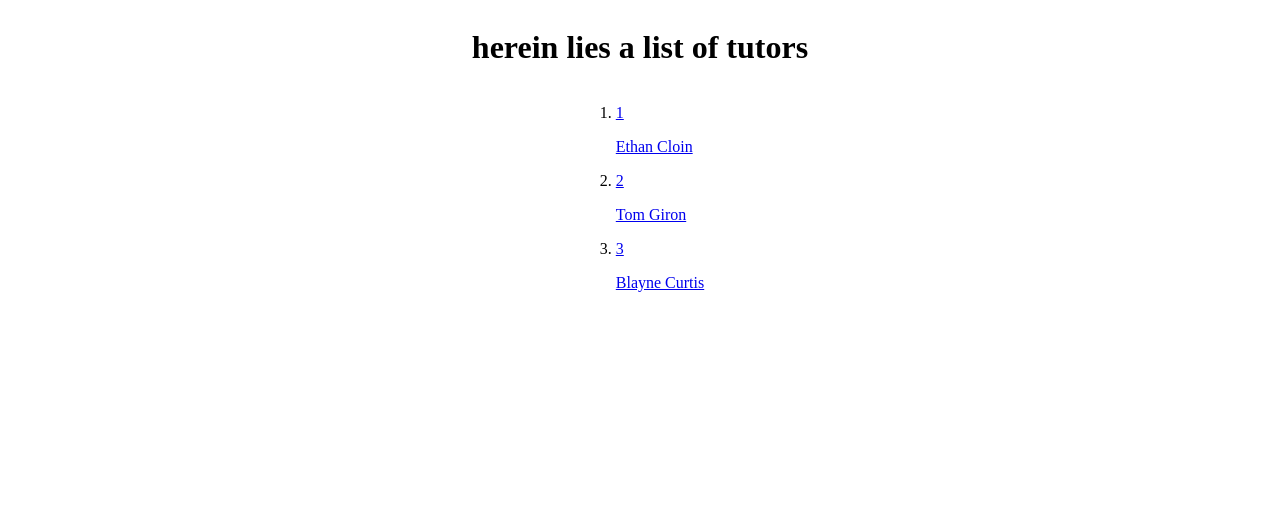
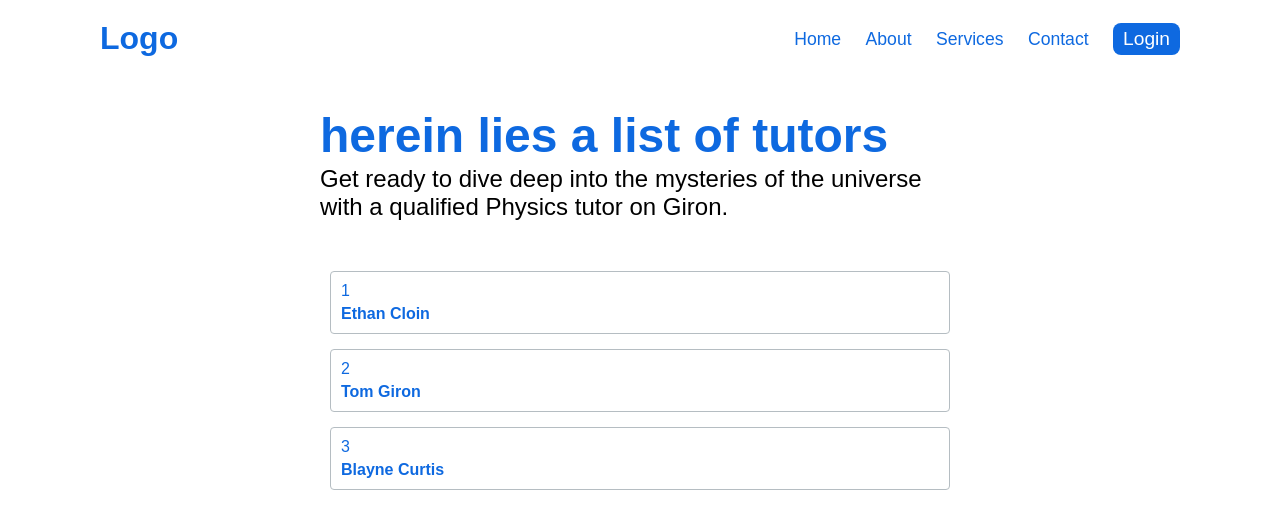
Before and after one commit to EthanCloin/giron-tutoring-poc, a Flask app: page /tutors/ in a window 1280 px wide. Shown: the top 529 px of the page. Run offline with Flask 3, Linux system fonts and the light colour scheme; data comes from the database, SQL or seed files in the repository.

Commit message:
Styling for tutor list page.

```diff
--- a/app/static/css/main.css
+++ b/app/static/css/main.css
@@ -1,3 +1,15 @@
+:root {
+  --primary-color: #b5bdc2;
+  --secondary-color: #0e69e0;
+}
+
+* {
+  margin: 0;
+  padding: 0;
+  box-sizing: border-box;
+  font-family: Arial, Helvetica, sans-serif;
+}
+
 main {
   display: flex;
   flex-direction: column;
--- /dev/null
+++ b/app/static/css/navbar.css
@@ -0,0 +1,48 @@
+header {
+    position: relative;
+    left: 0;
+    top: 0;
+    width: 100%;
+    padding: 20px 100px;
+    display: flex;
+    justify-content: space-between;
+    align-items: center;
+    z-index: 99;
+}
+
+.logo {
+    font-size: 2em;
+    color: var(--secondary-color);
+    user-select: none;
+}
+
+.navigation a {
+    position: relative;
+    font-size: 1.1em;
+    color: var(--secondary-color);
+    text-decoration: none;
+    font-weight: 500;
+    margin-left: 20px;
+    transition: color 0.3s ease;
+}
+
+.navigation a:hover {
+    color: #0f1d6d;
+}
+
+.btnLogin {
+    color: #fff;
+    padding: 5px 10px;
+    font-size: 1.2rem;
+    border-radius: 8px;
+    margin-left: 20px;
+    background: var(--secondary-color);
+    cursor: pointer;
+    border: none;
+    outline: none;
+    transition: 0.3s ease;
+}
+
+.btnLogin:hover {
+    background: #0f1d6d;
+}
--- /dev/null
+++ b/app/static/css/tutors.css
@@ -0,0 +1,61 @@
+.tutor-list-header {
+    width: 100%;
+    color: var(--secondary-color);
+    font-size: 1.5rem;
+    padding: 30px 25% 30px 25%;
+}
+
+.tutor-list-header h1 {
+    line-height: 1.2;
+    font-weight: 600;
+}
+
+.tutor-list-header p {
+    color: #000;
+}
+
+.tutors-wrapper {
+    padding: 20px;
+    width: 100%;
+    align-items: center;
+}
+
+.tutors-list {
+    list-style-type: none;
+    display: flex;
+    flex-direction: column;
+    justify-content: center;
+    padding: 0 25%;
+    gap: 15px
+}
+
+.tutors-list__item-wrapper {
+    padding: 10px;
+    background-color: #fff;
+    border-radius: 4px;
+    min-width: 30%;
+    min-height: auto;
+    flex: 1;
+    border: 1px solid var(--primary-color);
+    transition: border 0.3s ease;
+}
+
+.tutors-list__item-wrapper:hover {
+    border: 1px solid #000;
+}
+
+.tutors-list__hyperlink {
+    text-decoration: none;
+    color: var(--secondary-color);
+    display: block;
+}
+
+.tutors-list-item__id,
+.tutors-list-item__name {
+    font-size: 1em;
+}
+
+.tutors-list-item__name {
+    font-weight: bold;
+    margin-top: 5px;
+}
--- a/app/templates/layout.html
+++ b/app/templates/layout.html
@@ -1,17 +1,18 @@
 <!DOCTYPE html>
 <html lang="en">
+
 <head>
   <meta charset="UTF-8" />
-    <meta
-      name="viewport"
-      content="width=
-    , initial-scale=1.0"
-    />
+  <meta name="viewport" content="width=
+    , initial-scale=1.0" />
   <link href="/static/css/main.css" rel="stylesheet" />
+  {% block head %}{% endblock %}
   <title>Sample Site</title>
   <script src="/static/js/htmx.2.0.1.min.js"></script>
 </head>
 <body>
+  {% block navbar %}{% endblock %}
   <main>{% block content %} {% endblock %}</main>
 </body>
+
 </html>
--- /dev/null
+++ b/app/templates/navbar.html
@@ -0,0 +1,14 @@
+{% block head %}
+<link href="/static/css/navbar.css" rel="stylesheet" />
+{% endblock %}
+
+<header>
+    <h2 class="logo">Logo</h2>
+    <nav class="navigation">
+      <a href="#">Home</a>
+      <a href="#">About</a>
+      <a href="#">Services</a>
+      <a href="#">Contact</a>
+      <button class="btnLogin">Login</button>
+    </nav>
+  </header>
--- a/app/templates/tutors-list.html
+++ b/app/templates/tutors-list.html
@@ -1,5 +1,18 @@
-{% extends 'layout.html' %} {% block content %}
-<h1>herein lies a list of tutors</h1>
+{% extends 'layout.html' %}
+
+{% block head %}
+<link href="/static/css/tutors.css" rel="stylesheet" />
+{% endblock %}
+
+{% block navbar %}
+  {% include 'navbar.html' %}
+{% endblock %}
+
+{% block content %}
+<div class="tutor-list-header">
+  <h1>herein lies a list of tutors</h1>
+  <p>Get ready to dive deep into the mysteries of the universe with a qualified Physics tutor on Giron.</p>
+</div>
 <div class="tutors-wrapper">
   <ol class="tutors-list">
     {% for tutor in tutors %}
```
Also changed, not shown: app/static/images/NextStep-logo.webp (added). Lines whose indentation alone changed are shown as unchanged.
